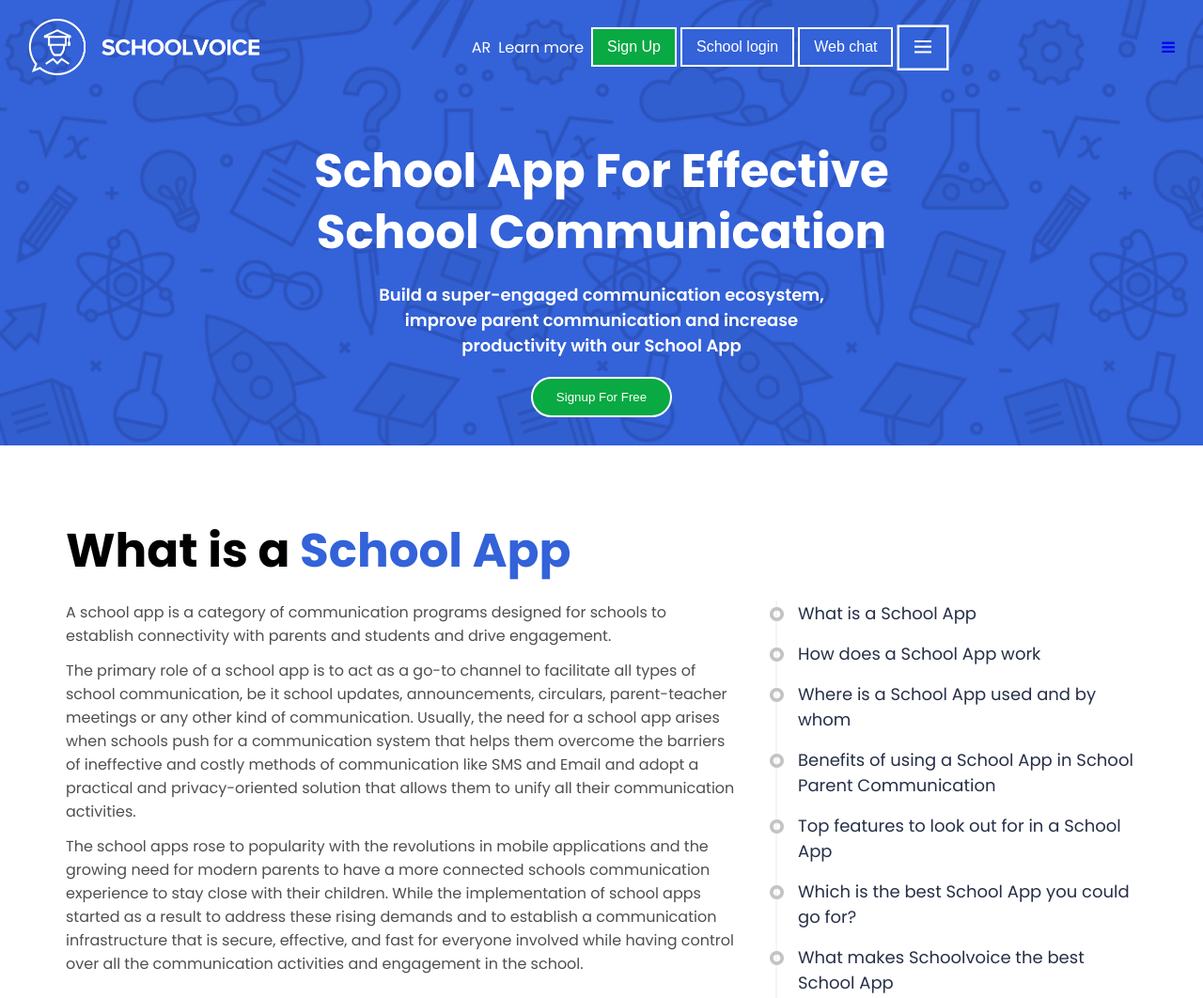
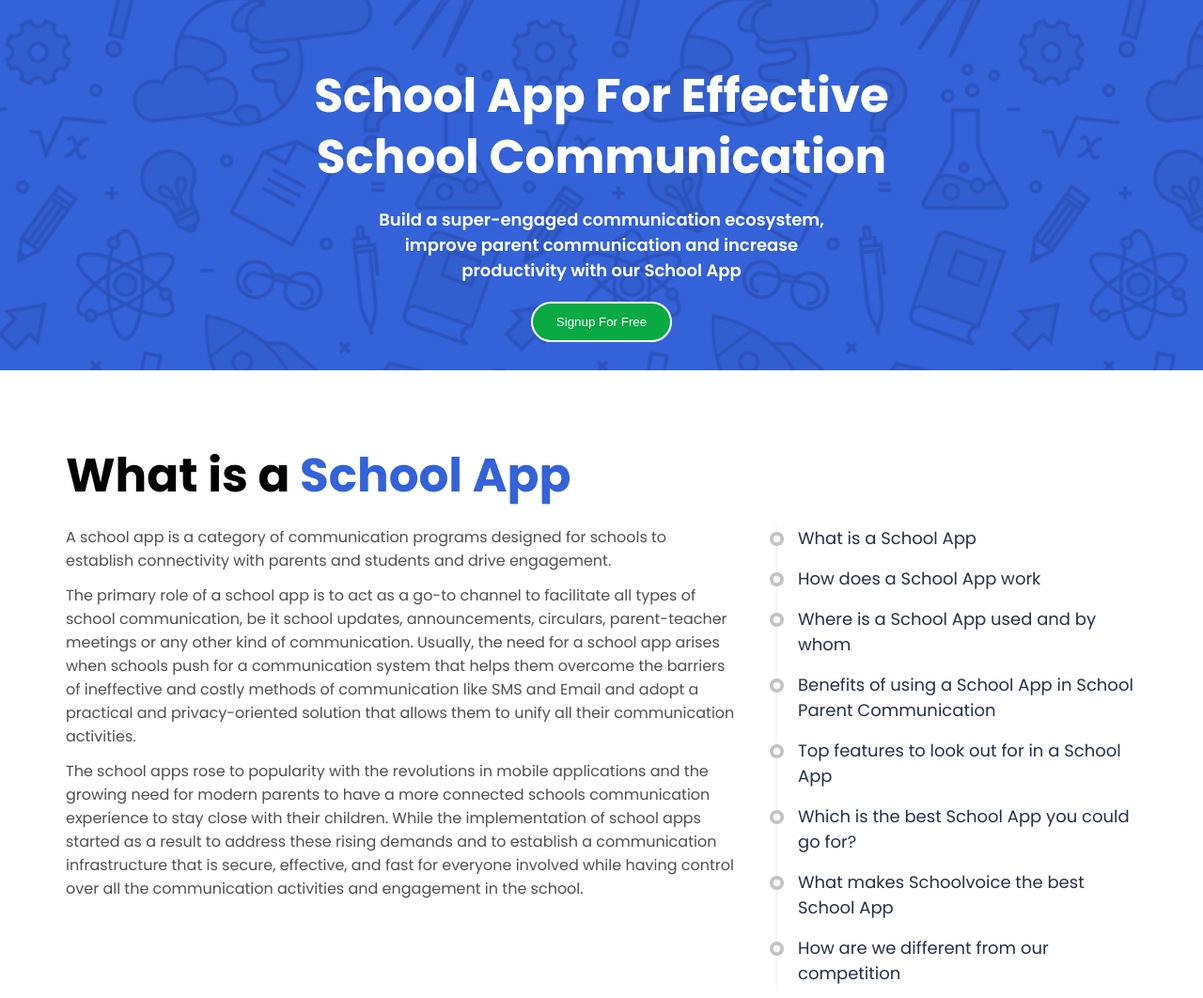
Before and after one commit to surumisulaiman/schoolvoice, a plain HTML site: page index.html in a window 1280 px wide. Shown: the top 1062 px of the page at 94% size. Drawn offline with Linux system fonts and the light colour scheme.

Commit message:
last commit

```diff
--- a/index.html
+++ b/index.html
@@ -15,7 +15,7 @@
     <body>
         <header>
         <div class="header_part">
-            <div class="header_logoitems">
+            <!-- <div class="header_logoitems">
             <div class="logo">
                 <img class="img" src="images/logo.png" alt="">
 
@@ -34,7 +34,7 @@
                 <a href="javascript:void(0);" class="icon" onclick="myFunction()">
                     <i class="fa fa-bars"></i>
                 </a>
-            </div>
+            </div> -->
                 <div class="header_parahedbtn">
 
                     <h2 class="header_heading">School App For Effective School Communication</h2>
@@ -49,7 +49,7 @@
 
 
 
-            <section class="main_conatiner">
+            <section class="main_conatiner" id="maincontainer">
              <div class="schoolapp-maindiv  mw1140">
                         <h2 class="maindiv_head"> What is a <span style="color:#3362D9">&nbsp;School App </span></h2>
 
@@ -74,9 +74,11 @@
                             <div class="timline_content">
 
                                 <ul class="timeline">
+                                  <a href="#maincontainer">
                                   <li class="event">
                                     <h3 class="inline_blk"> What is a School App</h3>
                                   </li>
+                                </a>
 
                                   <a href="#scoolappwork">
                                   <li class="event">
@@ -646,7 +648,7 @@
             </section>
 
 
-                      <!-- footer Section -->
+                      <!-- footer Section
                       <footer>
                         <div class="footer_main">
                           <div class="footer_heading ">
@@ -689,6 +691,7 @@
                         </div>
                         </div>
                       </footer>
+ -->
 
 
 
@@ -698,8 +701,7 @@
 
 
 
-
-
+<!--
                       <script>
                         function myFunction() {
                           var x = document.getElementById("myLinks");
@@ -709,7 +711,7 @@
                             x.style.display = "block";
                           }
                         }
-                        </script>
+                        </script> -->
 
 
 
```
